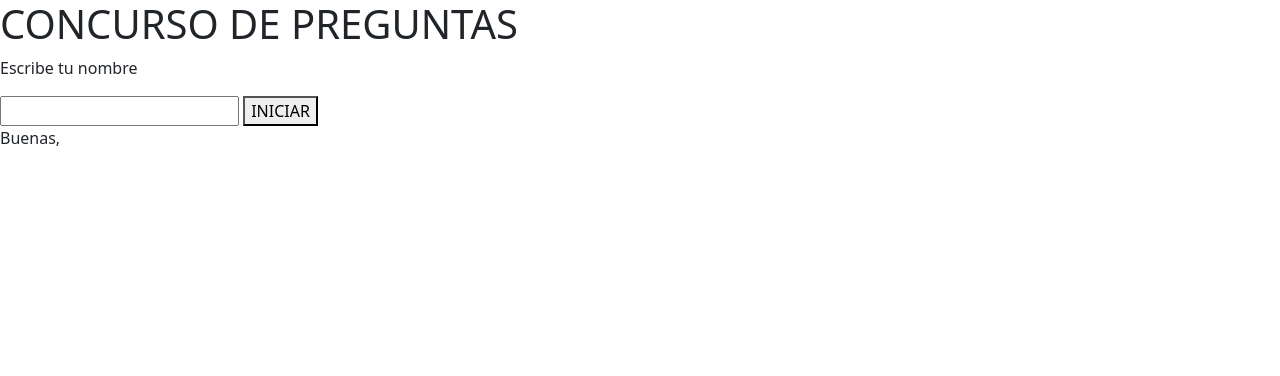
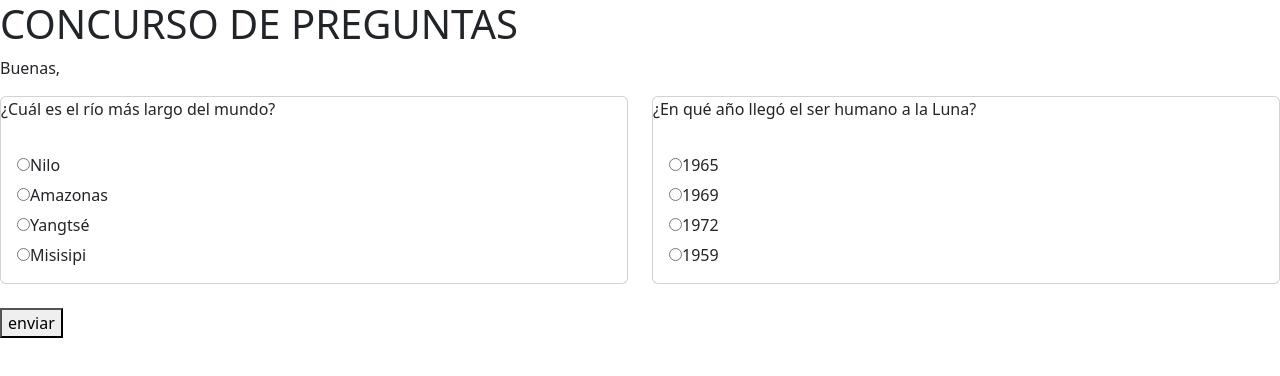
Before and after one commit to eliapinmor/js-concurso, a plain HTML site: page index.html in a window 1280 px wide. Both pictures are taken after a click on the button "INICIAR". Drawn offline with nearby package versions, Linux system fonts and the light colour scheme.

Commit message:
estructura spa, creación de boton y funcion check answers

```diff
--- a/index.html
+++ b/index.html
@@ -25,7 +25,8 @@
     </div>
     <p class="saludo"></p>
     <div class="preguntas">
-
+        <div class="row"></div>
+        <button class="boton_enviar" style="display: none;" onclick="checkAnswers()">enviar</button>
     </div>
     <footer>
 
--- a/js/script.js
+++ b/js/script.js
@@ -1,7 +1,12 @@
+let isLogin = false;
+let
+
 function cargarPreguntas() {
     const container = document.querySelector(".row");
     container.innerHTML = "";
     let indice = 0;
+    const boton_enviar = document.querySelector(".boton_enviar");
+    boton_enviar.style.display = "block";
 
     fetch('../json/data.json')
         .then(response => response.json())
@@ -9,18 +14,51 @@ function cargarPreguntas() {
             const preguntasMostradas = data.preguntas.slice(indice, indice + 2);
 
             preguntasMostradas.forEach(pregunta => {
-                container.innerHTML += `<p>${pregunta.pregunta}</p>`;
+                container.innerHTML += `
+                            <div class="col-lg-6 col-md-6 col-12 mb-4 card-item">
+                                <div class="card h-100">
+                                <p>${pregunta.pregunta}</p>
+                                    <div class="card-body">
+                                        <div style="display: flex; flex-direction: column; gap: 6px;">
+                                            <label>
+                                                <input type="radio" name="${pregunta.id}" value="opcion-1">${pregunta["opcion1"]}
+                                            </label>
+                                            <label>
+                                                <input type="radio" name="${pregunta.id}" value="opcion-2">${pregunta["opcion2"]}
+                                            </label>
+                                            <label>
+                                                <input type="radio" name="${pregunta.id}" value="opcion-3">${pregunta["opcion3"]}
+                                            </label>
+                                            <label>
+                                                <input type="radio" name="${pregunta.id}" value="opcion-4">${pregunta["opcion4"]}
+                                            </label>
+                                        </div>
+
+                                    </div>
+                                </div>
+                            </div>
+                    `;
+
 
             });
         })
         .catch(error => console.error('Error al cargar JSON:', error));
 }
 
-function iniciarPartida(){
+function iniciarPartida() {
+    const login = document.querySelector(".login");
     const username = document.querySelector(".username").value;
     const texto = document.querySelector(".saludo");
+
     texto.innerHTML = "Buenas, " + username;
+    isLogin = true;
+    login.style.display = "none";
+    cargarPreguntas();
+}
 
+
+function checkAnswers() {
+    let respuesta = document.querySelector('input[name="${pregunta.id}"]:checked');
 }
 
 window.onload = function () {
--- a/json/data.json
+++ b/json/data.json
@@ -3,91 +3,91 @@
         {
             "id": 1,
             "pregunta": "¿Cuál es el río más largo del mundo?",
-            "opcion-1": "Nilo",
-            "opcion-2": "Amazonas",
-            "opcion-3": "Yangtsé",
-            "opcion-4": "Misisipi",
+            "opcion1": "Nilo",
+            "opcion2": "Amazonas",
+            "opcion3": "Yangtsé",
+            "opcion4": "Misisipi",
             "opcion-correcta": "opcion-2"
         },
         {
             "id": 2,
             "pregunta": "¿En qué año llegó el ser humano a la Luna?",
-            "opcion-1": "1965",
-            "opcion-2": "1969",
-            "opcion-3": "1972",
-            "opcion-4": "1959",
+            "opcion1": "1965",
+            "opcion2": "1969",
+            "opcion3": "1972",
+            "opcion4": "1959",
             "opcion-correcta": "opcion-2"
         },
         {
             "id": 3,
             "pregunta": "¿Quién pintó La última cena?",
-            "opcion-1": "Miguel Ángel",
-            "opcion-2": "Leonardo da Vinci",
-            "opcion-3": "Rafael",
-            "opcion-4": "Rembrandt",
+            "opcion1": "Miguel Ángel",
+            "opcion2": "Leonardo da Vinci",
+            "opcion3": "Rafael",
+            "opcion4": "Rembrandt",
             "opcion-correcta": "opcion-2"
         },
         {
             "id": 4,
             "pregunta": "¿Cuál es el país más poblado del mundo?",
-            "opcion-1": "India",
-            "opcion-2": "Estados Unidos",
-            "opcion-3": "China",
-            "opcion-4": "Indonesia",
+            "opcion1": "India",
+            "opcion2": "Estados Unidos",
+            "opcion3": "China",
+            "opcion4": "Indonesia",
             "opcion-correcta": "opcion-1"
         },
         {
             "id": 5,
             "pregunta": "¿Qué elemento químico tiene el símbolo O?",
-            "opcion-1": "Oro",
-            "opcion-2": "Oxígeno",
-            "opcion-3": "Osmio",
-            "opcion-4": "Óxido",
+            "opcion1": "Oro",
+            "opcion2": "Oxígeno",
+            "opcion3": "Osmio",
+            "opcion4": "Óxido",
             "opcion-correcta": "opcion-2"
         },
         {
             "id": 6,
             "pregunta": "¿En qué continente está Egipto?",
-            "opcion-1": "Asia",
-            "opcion-2": "Europa",
-            "opcion-3": "África",
-            "opcion-4": "Oceanía",
+            "opcion1": "Asia",
+            "opcion2": "Europa",
+            "opcion3": "África",
+            "opcion4": "Oceanía",
             "opcion-correcta": "opcion-3"
         },
         {
             "id": 7,
             "pregunta": "¿Quién escribió 'Cien años de soledad'?",
-            "opcion-1": "Mario Vargas Llosa",
-            "opcion-2": "Gabriel García Márquez",
-            "opcion-3": "Pablo Neruda",
-            "opcion-4": "Julio Cortázar",
+            "opcion1": "Mario Vargas Llosa",
+            "opcion2": "Gabriel García Márquez",
+            "opcion3": "Pablo Neruda",
+            "opcion4": "Julio Cortázar",
             "opcion-correcta": "opcion-2"
         },
         {
             "id": 8,
             "pregunta": "¿Cuál es la capital de Australia?",
-            "opcion-1": "Sídney",
-            "opcion-2": "Melbourne",
-            "opcion-3": "Canberra",
-            "opcion-4": "Brisbane",
+            "opcion1": "Sídney",
+            "opcion2": "Melbourne",
+            "opcion3": "Canberra",
+            "opcion4": "Brisbane",
             "opcion-correcta": "opcion-3"
         },
         {
             "id": 9,
             "pregunta": "¿Qué científico desarrolló la teoría de la relatividad?",
-            "opcion-1": "Isaac Newton",
-            "opcion-2": "Nikola Tesla",
-            "opcion-3": "Albert Einstein",
-            "opcion-4": "Stephen Hawking",
+            "opcion1": "Isaac Newton",
+            "opcion2": "Nikola Tesla",
+            "opcion3": "Albert Einstein",
+            "opcion4": "Stephen Hawking",
             "opcion-correcta": "opcion-3"
         },
         {
             "id": 10,
             "pregunta": "¿Cuál es el océano más grande del mundo?",
-            "opcion-1": "Atlántico",
-            "opcion-2": "Índico",
-            "opcion-3": "Pacífico",
-            "opcion-4": "Ártico",
+            "opcion1": "Atlántico",
+            "opcion2": "Índico",
+            "opcion3": "Pacífico",
+            "opcion4": "Ártico",
             "opcion-correcta": "opcion-3"
         }
     ]
```
Also changed, not shown: html/preguntas.html (deleted, +0 -23 lines).
